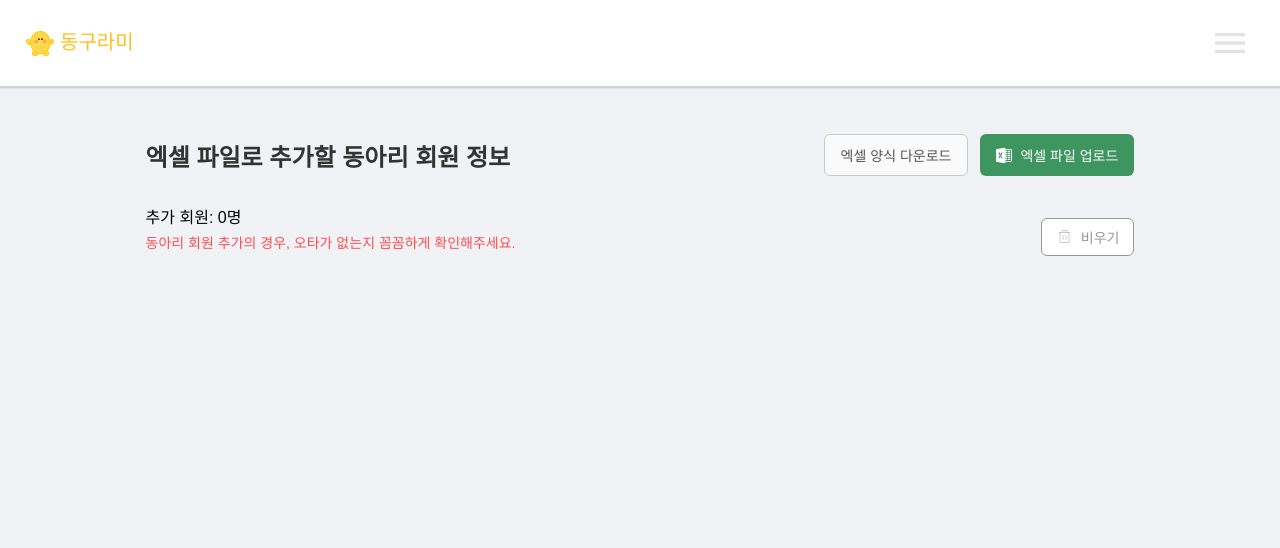
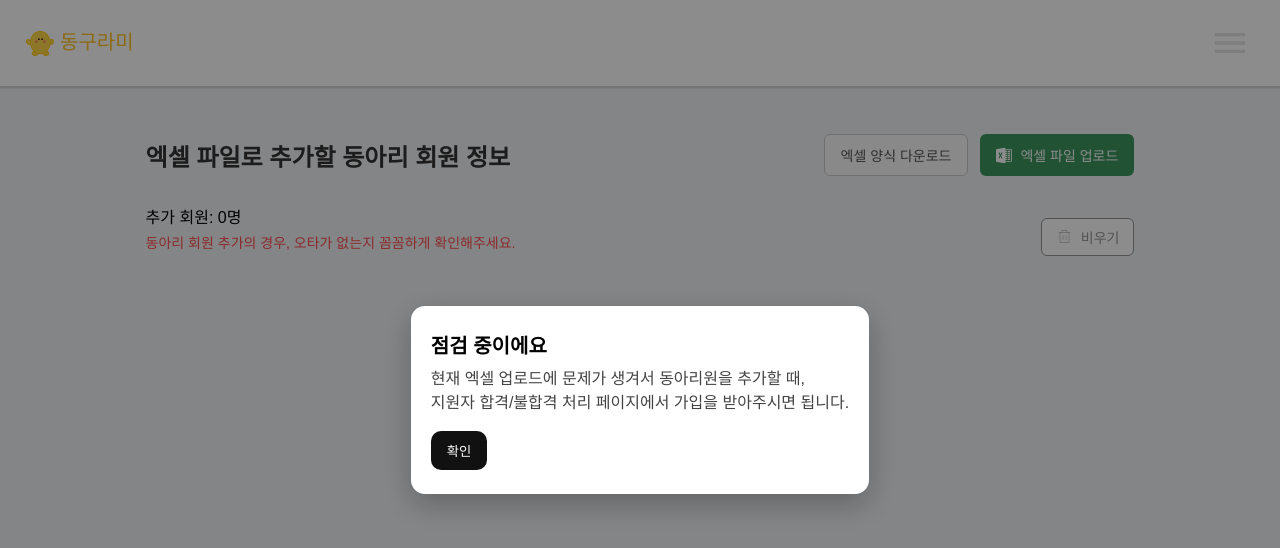
Before and after one commit to USW-Circle-Link/USW-Circle-Link-Web, a Vue app: page /main/addMember in a window 1280 px wide. Shown: the top 548 px of the page. Built offline with nearby package versions, Linux system fonts and the light colour scheme.

Commit message:
엑셀 업로드 막기

```diff
--- /dev/null
+++ b/src/components/ClubLeader/FreezeGate.vue
@@ -0,0 +1,51 @@
+<template>
+  <div v-if="active" class="freeze-overlay" @click.stop @wheel.stop @touchmove.prevent @contextmenu.prevent>
+    <div class="freeze-dialog" role="dialog" aria-modal="true" @keydown.stop>
+      <h2 class="title">점검 중이에요</h2>
+      <p class="desc">{{ message }}</p>
+      <button class="confirm" @click="goBack">확인</button>
+    </div>
+  </div>
+</template>
+
+<script>
+import { useRouter } from 'vue-router'
+
+export default {
+  name: 'FreezeGate',
+  props: {
+    active: { type: Boolean, default: false },
+    message: {
+      type: String,
+      default: '현재 페이지는 일시적으로 이용이 제한됩니다.'
+    }
+  },
+  setup() {
+    const router = useRouter()
+    const goBack = () => router.push('/main/passer-management')
+    return { goBack }
+  },
+  watch: {
+    active(v) { document.body.style.overflow = v ? 'hidden' : '' }
+  },
+  unmounted() { document.body.style.overflow = '' }
+}
+</script>
+
+<style scoped>
+.freeze-overlay{
+  position: fixed; inset: 0; display: grid; place-items: center;
+  background: rgba(0,0,0,.45); z-index: 9999;
+  pointer-events: all;
+}
+.freeze-dialog{
+  min-width: 320px; max-width: 90vw; padding: 24px 20px;
+  background: #fff; border-radius: 14px; box-shadow: 0 10px 30px rgba(0,0,0,.25);
+}
+.title{ margin: 0 0 8px; font-size: 20px; font-weight: 700; }
+.desc{ margin: 0 0 16px; line-height: 1.5; color: #444; white-space: pre-line; }
+.confirm{
+  display: inline-block; padding: 10px 16px; border: 0; border-radius: 10px;
+  background: #111; color:#fff; cursor: pointer;
+}
+</style>
--- a/src/components/ClubLeader/addMember.vue
+++ b/src/components/ClubLeader/addMember.vue
@@ -185,8 +185,15 @@
         </div>
       </div>
     </div>
+
   </div>
+  <FreezeGate
+      :active="true"
+      message="현재 엑셀 업로드에 문제가 생겨서 동아리원을 추가할 때,
+      지원자 합격/불합격 처리 페이지에서 가입을 받아주시면 됩니다."
+    />
   <Popup401 v-if="show401Popup" />
+
 </template>
 
 <script>
@@ -195,10 +202,13 @@ import axios from "axios";
 import store from "@/store/store";
 import Popup401 from './401Popup.vue';
 import {colleges, departmentsByCollege} from "@/components/departments"; // 401 팝업 컴포넌트 추가
+import FreezeGate from './FreezeGate.vue';
+
 
 export default {
   components:{
     Popup401,
+    FreezeGate,
   },
   data() {
     return {
--- a/src/router/index.js
+++ b/src/router/index.js
@@ -192,6 +192,7 @@ const routes = [
                 component: () => import('@/components/Admin/AddCategory/AddCategory.vue'),
                 props: true,
             },
+
         ]
     },
 
```
Also changed, not shown: github/workflows/pages.yml (added, +49 -0 lines).
